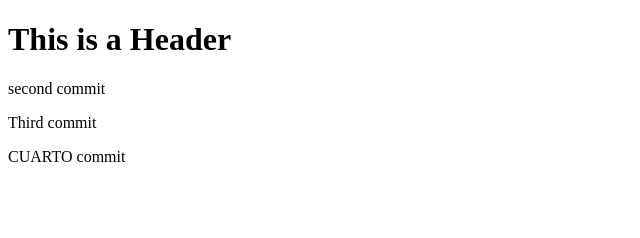
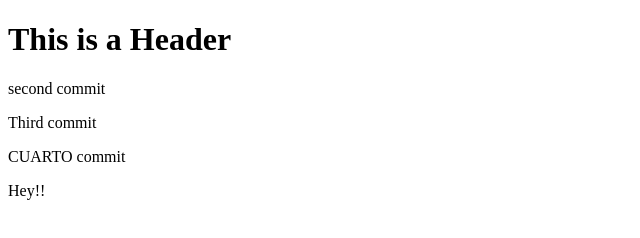
Before and after one commit to webdevyan/git-test, a website: page index.html in a window 1280 px wide. Shown: the full height of the page, 0-640 px from the left. Drawn offline with Linux system fonts and the light colour scheme.

Commit message:
quinto commit

```diff
--- a/index.html
+++ b/index.html
@@ -7,5 +7,6 @@
         <p>second commit</p>
         <p>Third commit</p>
         <p>CUARTO commit</p>
+        <p>Hey!!</p>
     </body>
 </html>
```
Also changed, not shown: package.json (added, +25 -0 lines), 2 other files.
